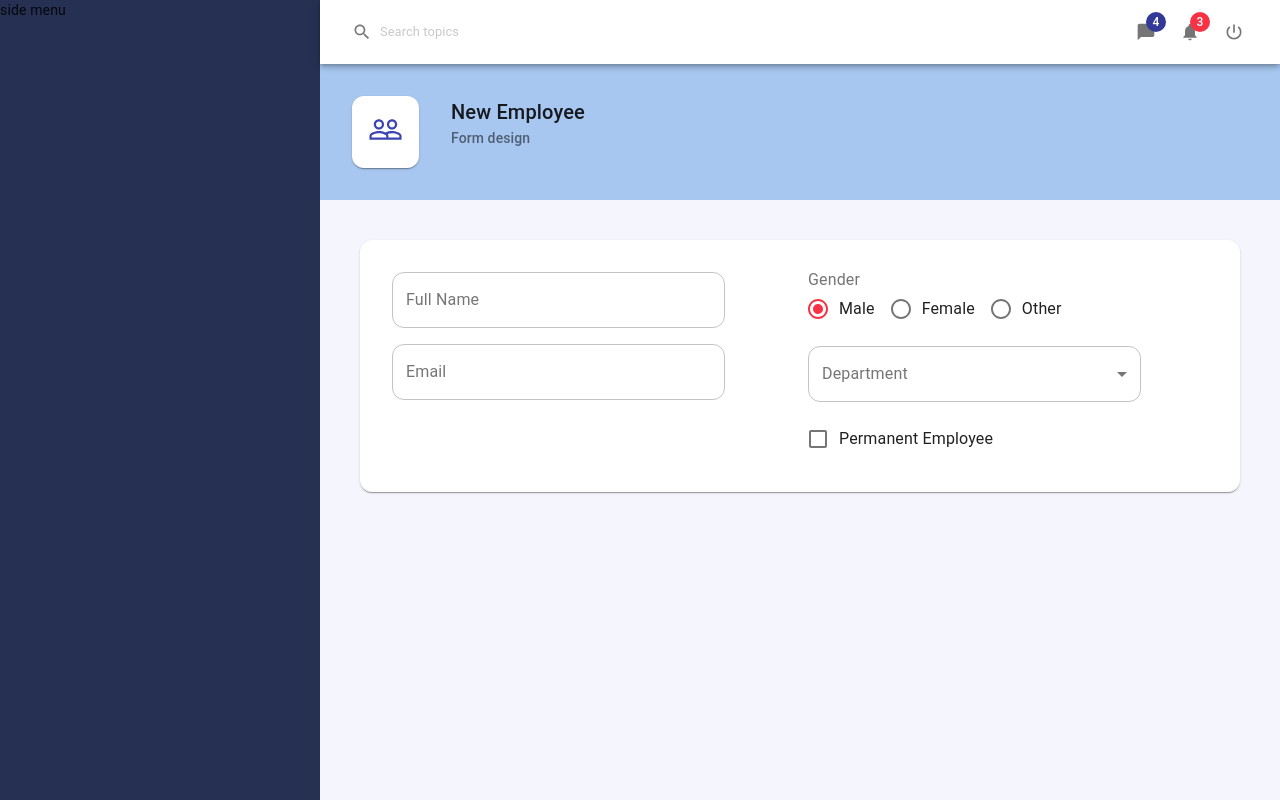
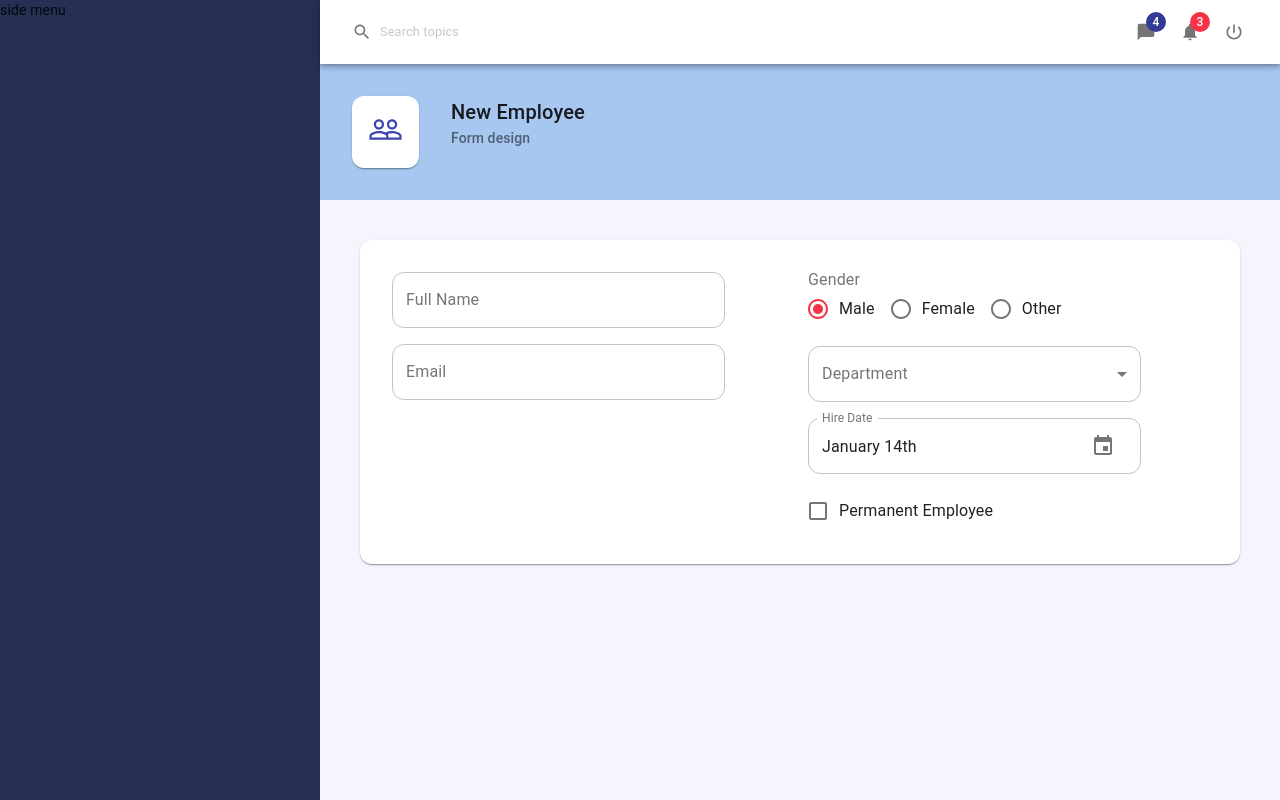
Before and after one commit to marynasmagluyk/material-ui-system, a React (Create React App) app: page / in a window 1280 px wide. Built offline with nearby package versions, Linux system fonts and the light colour scheme.

Commit message:
date picker component

```diff
--- a/package.json
+++ b/package.json
@@ -3,11 +3,14 @@
   "version": "0.1.0",
   "private": true,
   "dependencies": {
+    "@date-io/date-fns": "1.x",
     "@material-ui/core": "^4.11.2",
     "@material-ui/icons": "^4.11.2",
+    "@material-ui/pickers": "^3.2.10",
     "@testing-library/jest-dom": "^5.11.4",
     "@testing-library/react": "^11.1.0",
     "@testing-library/user-event": "^12.1.10",
+    "date-fns": "^2.16.1",
     "react": "^17.0.1",
     "react-dom": "^17.0.1",
     "react-scripts": "4.0.1",
--- a/src/components/controls/Controls.js
+++ b/src/components/controls/Controls.js
@@ -3,11 +3,13 @@ import Input from './Input';
 import Radios from './RadioGroup';
 import Select from './Select';
 import Checkbox from './CheckBox';
+import DatePicker from "./DatePicker";
 
 const Controls = {
     Input,
     Radios,
     Select,
     Checkbox,
+    DatePicker,
 };
 export default Controls;
--- /dev/null
+++ b/src/components/controls/DatePicker.js
@@ -0,0 +1,29 @@
+import React from 'react';
+import DateFnsUtils from '@date-io/date-fns';
+import {MuiPickersUtilsProvider, KeyboardDatePicker} from '@material-ui/pickers';
+
+const DatePicker = (props) => {
+
+    const {name, label, onChange, value} = props;
+
+    const convertToDefaultParameter = (name, value) => ({
+        target: {
+            name, value
+        }
+    });
+
+    return (
+        <MuiPickersUtilsProvider utils={DateFnsUtils}>
+            <KeyboardDatePicker disableToolbar variant='inline'
+                                inputVariant='outlined'
+                                label={label}
+                                formate='MMM/dd/yyy'
+                                name={name}
+                                value={value}
+                                onChange={date => onChange(convertToDefaultParameter(name, date))}
+            />
+        </MuiPickersUtilsProvider>
+    )
+};
+
+export default DatePicker;
--- a/src/pages/EmployeeForm.js
+++ b/src/pages/EmployeeForm.js
@@ -3,6 +3,7 @@ import {Grid} from '@material-ui/core';
 import {useForm, Form} from "../components/useForm";
 import Controls from '../components/controls/Controls';
 import * as employeeService from '../services/employeeService';
+import DatePicker from "../components/controls/DatePicker";
 
 const genderItems = [
     {id: 'male', title: 'Male'},
@@ -57,6 +58,13 @@ const EmployeeForm = () => {
                         value={employees.departmentId}
                         onChange={handleInputChange}
                         options={employeeService.getDepartments()}/>
+                        <Controls.DatePicker
+                            name='hireDate'
+                            label='Hire Date'
+                            value={employees.hireDate}
+                            onChange={handleInputChange}
+                            options={employeeService.getDepartments()}
+                        />
                         <Controls.Checkbox
                         name='isPermanent'
                         label='Permanent Employee'
```
Also changed, not shown: 1 other file (tests, documents, lock files or other folders).
